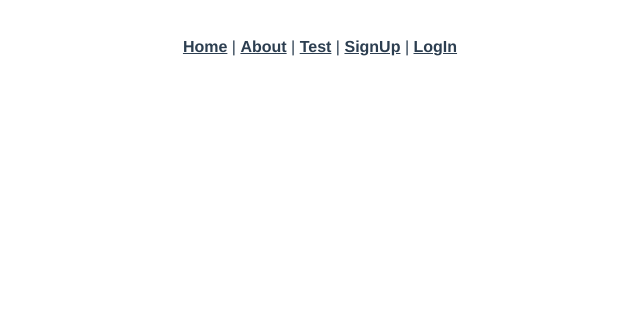
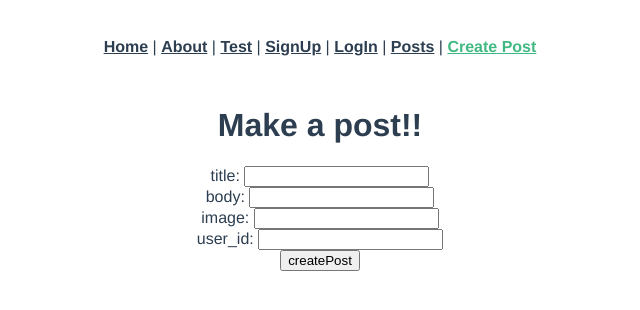
Before and after one commit to eliot-pitman/blog-app-frontend, a Vue app: page /posts/new in a window 1280 px wide. Shown: the top 310 px of the page, without its empty margins (320-960 px from the left). Built offline with nearby package versions, Linux system fonts and the light colour scheme.

Commit message:
post posts broken

```diff
--- a/src/App.vue
+++ b/src/App.vue
@@ -9,6 +9,10 @@
     <router-link to="/signup">SignUp</router-link>
     |
     <router-link to="/login">LogIn</router-link>
+    |
+    <router-link to="/Posts">Posts</router-link>
+    |
+    <router-link to="/Posts/new">Create Post</router-link>
   </nav>
   <router-view />
 </template>
--- a/src/router/index.js
+++ b/src/router/index.js
@@ -4,6 +4,8 @@ import TestView from "../views/TestView.vue";
 import SignUp from "../views/SignUp.vue";
 import LogIn from "../views/LogIn.vue";
 import LogOut from "../views/LogOut.vue";
+import PostsIndex from "../views/PostsIndex.vue";
+import NewPost from "../views/NewPost.vue";
 
 const routes = [
   {
@@ -39,6 +41,16 @@ const routes = [
     name: "Logout",
     component: LogOut,
   },
+  {
+    path: "/posts",
+    name: "posts",
+    component: PostsIndex,
+  },
+  {
+    path: "/posts/new",
+    name: "newpost",
+    component: NewPost,
+  },
 ];
 
 const router = createRouter({
--- /dev/null
+++ b/src/views/NewPost.vue
@@ -0,0 +1,52 @@
+<script>
+import axios from "axios";
+
+export default {
+  data: function () {
+    return {
+      newPostsParams: {},
+      errors: [],
+    };
+  },
+  method: {
+    createPost: function () {
+      console.log("make a new post");
+
+      axios
+        .post("http://localhost:3000/posts", this.newPostsParams)
+        .then((response) => {
+          console.log("success", response.data);
+          this.posts.push(response.data);
+        })
+        .catch((error) => console.log(error.response));
+    },
+  },
+};
+</script>
+
+<template>
+  <div class="posts-new">
+    <form v-on:submit.prevent="createPost()">
+      <h1>Make a post!!</h1>
+      <div>
+        <div class="post-group">
+          title:
+          <input type="text" v-model="newPostsParams.title" />
+        </div>
+        <div class="post-group">
+          body:
+          <input type="text" v-model="newPostsParams.body" />
+        </div>
+        <div class="post-group">
+          image:
+          <input type="text" v-model="newPostsParams.image" />
+        </div>
+        <div class="post-group">
+          user_id:
+          <input type="text" v-model="newPostsParams.user_id" />
+        </div>
+      </div>
+      <input type="submit" value="createPost" />
+    </form>
+  </div>
+</template>
--- a/src/views/PostsIndex.vue
+++ b/src/views/PostsIndex.vue
@@ -1,7 +1,24 @@
 <script>
-import { defineComponent } from "@vue/composition-api";
+import axios from "axios";
 
-export default defineComponent({
-  setup() {},
-});
+export default {
+  data: function () {
+    return {
+      posts: [],
+    };
+  },
+  created: function () {
+    axios.get("http://localhost:3000/posts.json").then((response) => {
+      this.posts = response.data;
+      console.log("All posts", this.posts);
+    });
+  },
+};
 </script>
+
+<template>
+  <h1>here are all posts</h1>
+  <div v-for="post in posts" :key="post.id">
+    <h2>post: {{ post.title }}</h2>
+  </div>
+</template>
```
